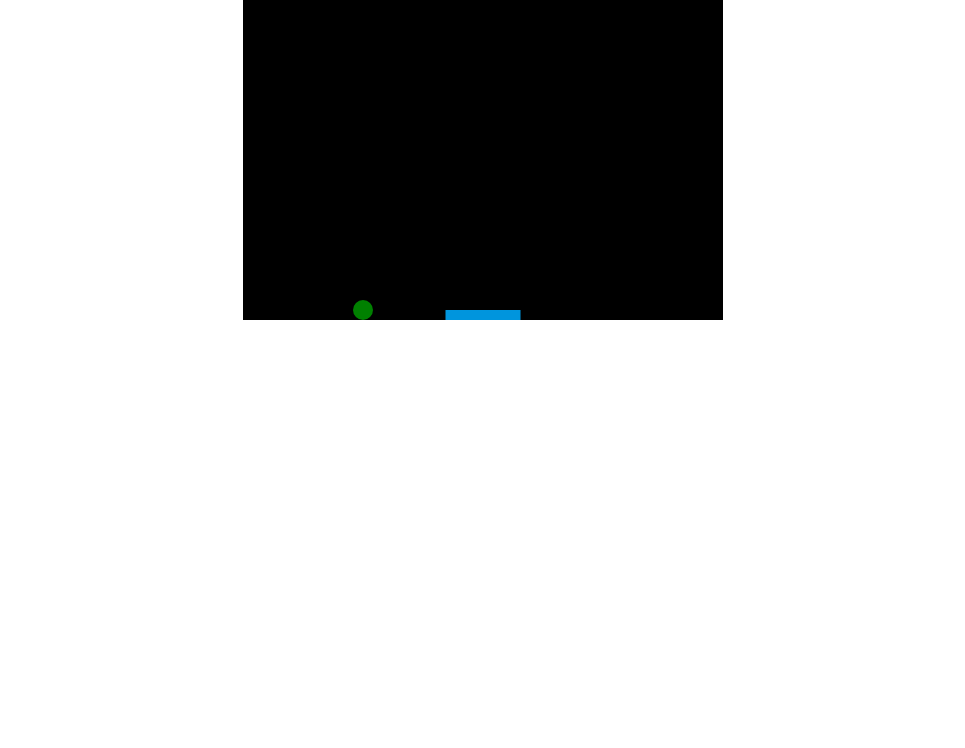
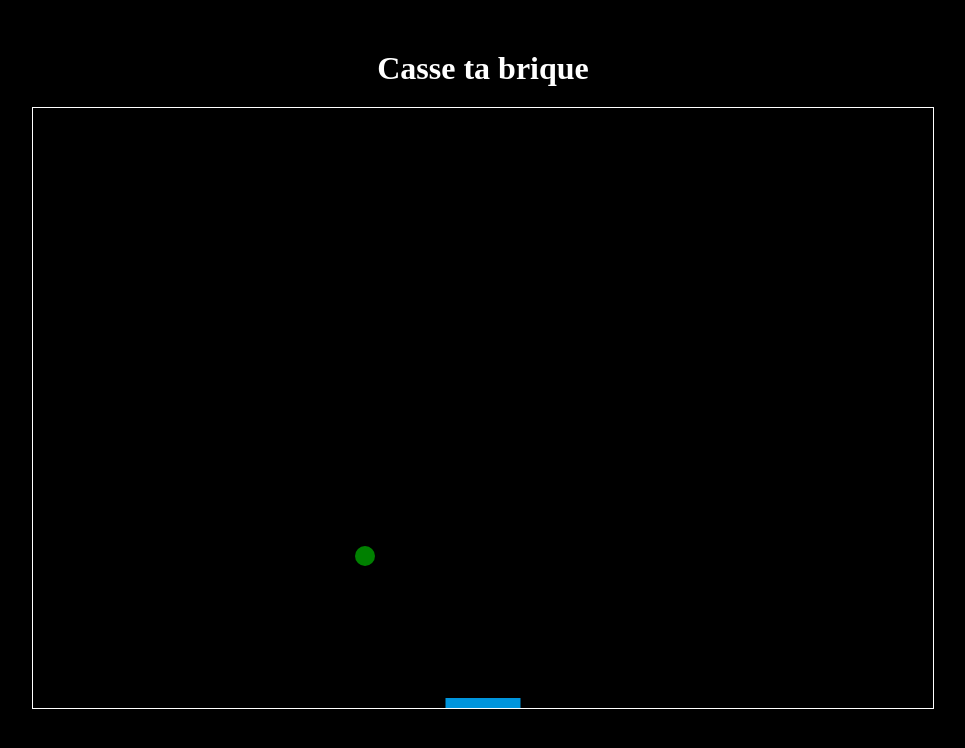
Before and after one commit to leqcha/brick-breacker, a plain HTML site: page index.html in a window 1280 px wide. Shown: the whole page, without its empty margins (157-1122 px from the left). Drawn offline with Linux system fonts and the light colour scheme.

Commit message:
amelioration graphique

```diff
--- a/index.html
+++ b/index.html
@@ -7,7 +7,12 @@
     <title>Casse-brique</title>
 </head>
 <body>
-    <canvas id="myCanvas" width="480" height="320"></canvas>
+    <header>
+        <h1>Casse ta brique</h1>
+    </header>
+    <div id="canvas-container">
+        <canvas id="myCanvas" width="900" height="600"></canvas>
+    </div>
     <script src="test.js"></script>
 </body>
 </html>
--- a/style.css
+++ b/style.css
@@ -1,10 +1,22 @@
-*{
+* {
     margin: 0;
     padding: 0;
 }
 
-canvas{
+h1 {
+    color: white;
+    text-align: center;
+    padding-top: 50px;
+    margin-bottom: 20px;
+}
+
+canvas {
     background: #000;
     display: block;
     margin: 0 auto;
+    border: 1px solid white;
 }
+
+body {
+    background-color: #000;
+}
--- a/test.js
+++ b/test.js
@@ -16,7 +16,14 @@ let paddleX = (canvas.width - paddleWidth) / 2;
 // Comportement de la raquette
 let rightPressed = false; // au début la valeur est fausse, aucune touche n'est pressée
 let leftPressed = false; // il faudra ajouter 2 écouteur pour savoir quand on appuie
-
+//  Création des briques
+var brickRowCount = 3;
+var brickColumnCount = 5;
+var brickWidth = 75;
+var brickHeight = 20;
+var brickPadding = 10;
+var brickOffsetTop = 30;
+var brickOffsetLeft = 30;
 // Ecouteurs sur les touches
 document.addEventListener("keydown", keyDownHandler, false); // Quand keydown est déclenché, la fonction keyDownHandler est exécutée
 document.addEventListener("keyup", keyUpHandler, false);
@@ -71,6 +78,7 @@ function draw() {
     } else if(y + dy > canvas.height - ballRadius){
         if (x > paddleX && x < paddleX + paddleWidth){
             dy = -dy;
+            dx *= 1.1; // ajouter de la vitesse quand la balle touche la raquette
         }
         else{
         alert("GAME OVER");
```
